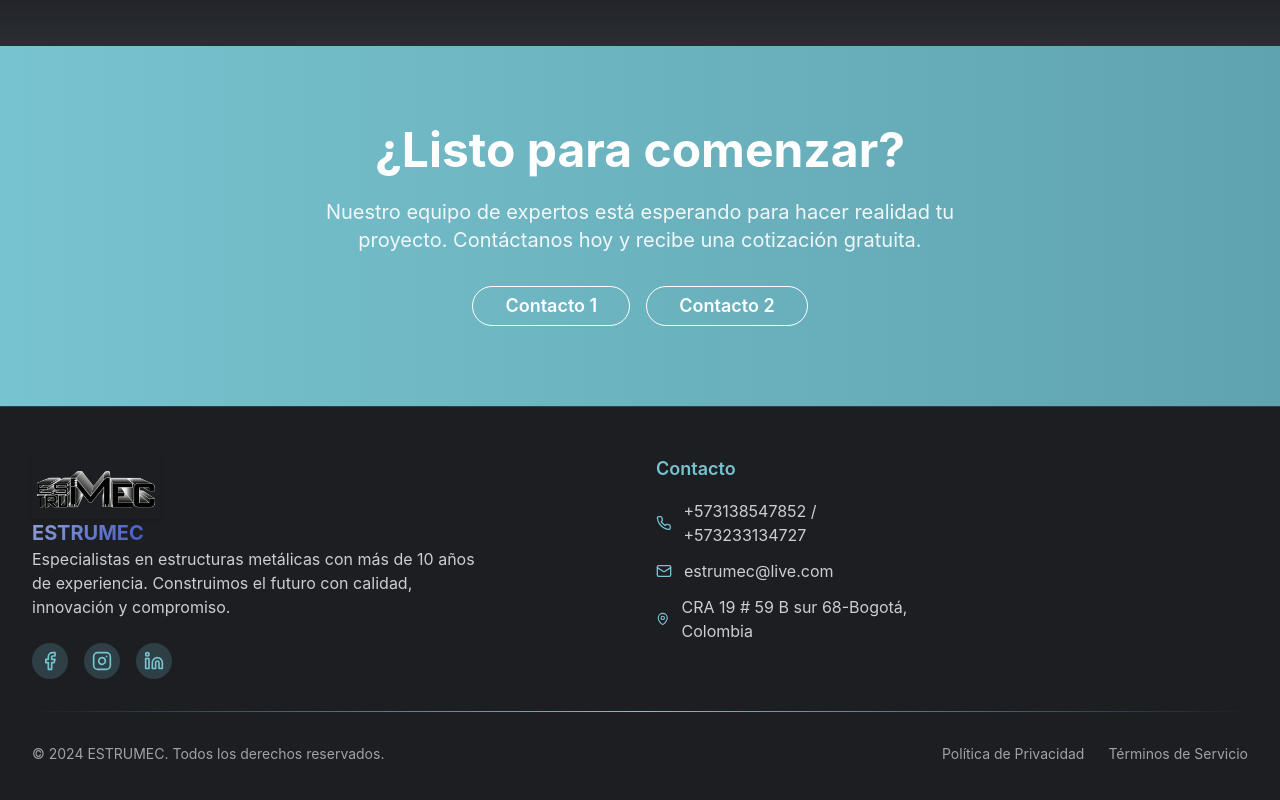
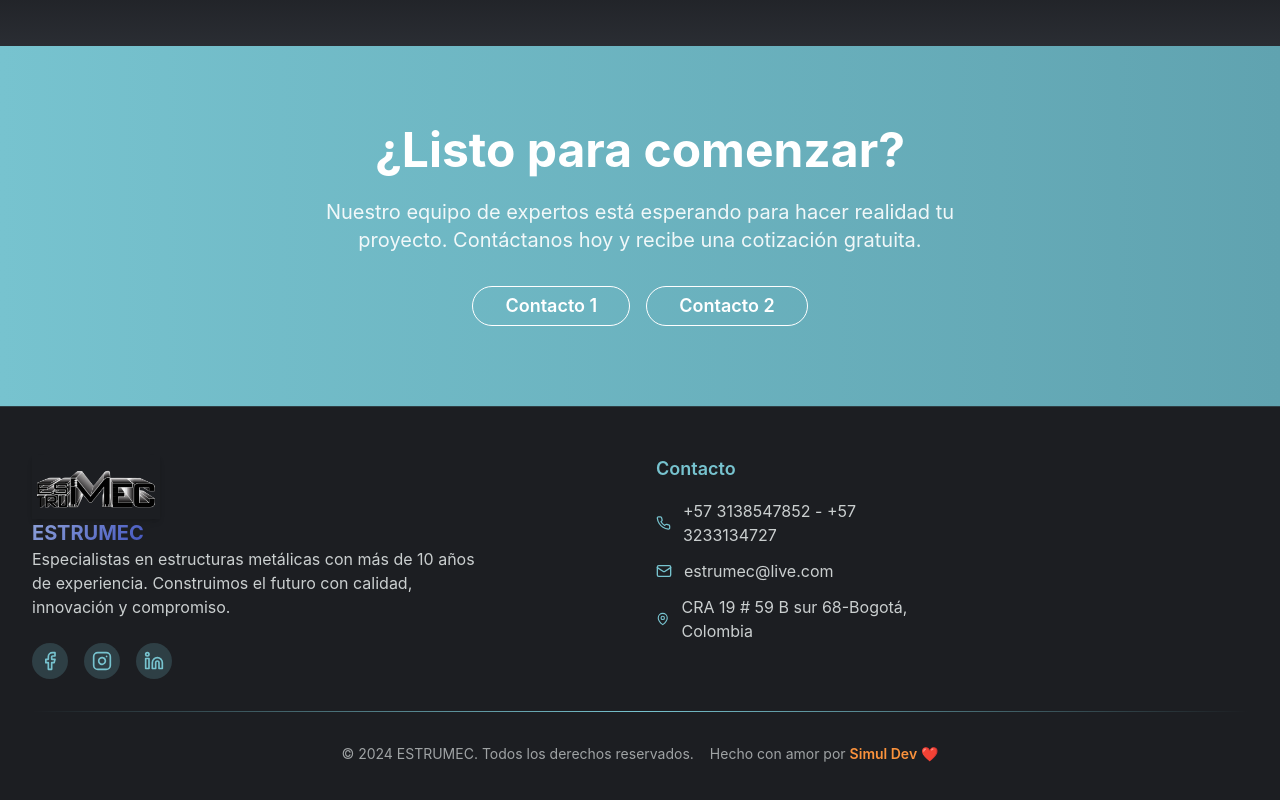
Before and after one commit to JohanVillazar/Strumec, a React (Vite) app: page /contacto in a window 1280 px wide. Shown: the part 1748-2548 px from the top of the page. Built offline with nearby package versions, Linux system fonts and the light colour scheme.

Commit message:
estrumec1.0.0 updatecontact

```diff
--- a/src/components/Footer.jsx
+++ b/src/components/Footer.jsx
@@ -17,8 +17,7 @@ const Footer = () => {
         <div className="grid grid-cols-1 md:grid-cols-4 gap-8">
           {/* Logo y descripción */}
           <div className="col-span-1 md:col-span-2">
-              <motion.img
-
+            <motion.img
               src="/strumec.png"
               alt="Strumec Logo"
               whileHover={{ scale: 1.1, rotate: 5 }}
@@ -66,7 +65,9 @@ const Footer = () => {
             <div className="space-y-3">
               <div className="flex items-center space-x-3">
                 <Phone className="h-4 w-4 text-[#77c3cf]" />
-                <span className="text-[#f6fbfb]/80">+573138547852 / +573233134727</span>
+                <span className="text-[#f6fbfb]/80">
+                  +57 3138547852 - +57 3233134727
+                </span>
               </div>
               <div className="flex items-center space-x-3">
                 <Mail className="h-4 w-4 text-[#77c3cf]" />
@@ -83,22 +84,27 @@ const Footer = () => {
 
           {/* Enlaces rápidos */}
         </div>
+        <div className="section-divider my-8"></div>
+        <div className="flex flex-col md:flex-row justify-center items-center gap-4">
+  <p className="text-[#f6fbfb]/60 text-sm">
+    © 2024 ESTRUMEC. Todos los derechos reservados.
+  </p>
 
-        <div className="section-divider my-8"></div>
+  <div className="flex">
+    <a
+      href="https://simulagency.com/"
+      target="_blank"
+      rel="noopener noreferrer"
+      className="text-[#f6fbfb]/60 text-sm hover:text-[#f6fbfb] flex items-center gap-1"
+    >
+      Hecho con amor por{" "}
+      <span className="font-semibold text-orange-400">Simul Dev</span>
+      <span className="animate-pulse text-red-500">❤️</span>
+    </a>
+  </div>
+</div>
 
-        <div className="flex flex-col md:flex-row justify-between items-center">
-          <p className="text-[#f6fbfb]/60 text-sm">
-            © 2024 ESTRUMEC. Todos los derechos reservados.
-          </p>
-          <div className="flex space-x-6 mt-4 md:mt-0">
-            <span className="text-[#f6fbfb]/60 text-sm hover:text-[#77c3cf] transition-colors cursor-pointer">
-              Política de Privacidad
-            </span>
-            <span className="text-[#f6fbfb]/60 text-sm hover:text-[#77c3cf] transition-colors cursor-pointer">
-              Términos de Servicio
-            </span>
-          </div>
-        </div>
+
       </div>
     </footer>
   );
```
